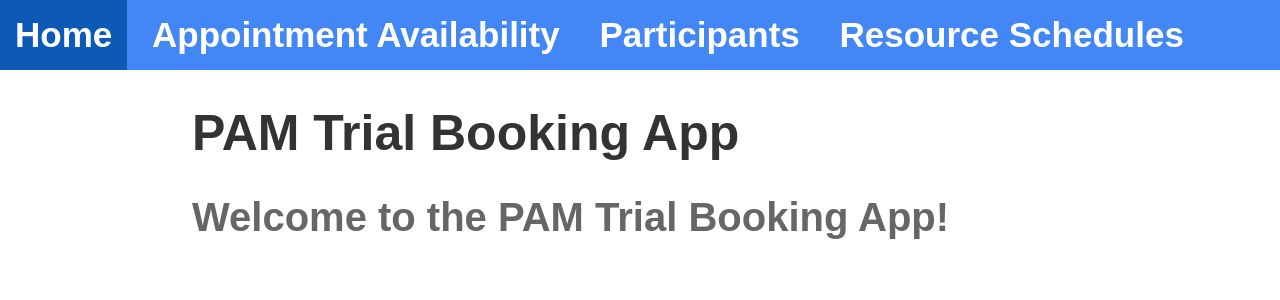
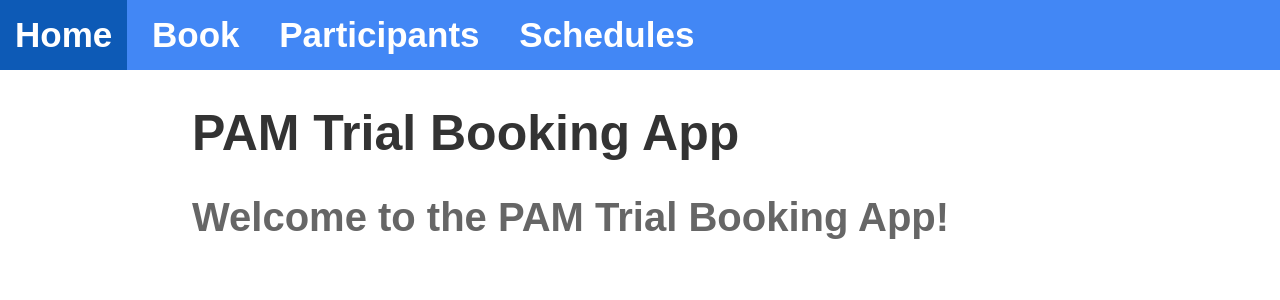
Before and after one commit to serpent909/trialBookingApp, a Node project: template views/home.handlebars in a window 1280 px wide. Shown: the top 300 px of the page. Run offline with Node 20 templates, Linux system fonts and the light colour scheme; the template is opened without the code that fills it, so the values that code supplies are empty; some libraries are stand-ins or nearby versions.

Commit message:
css changes

```diff
--- a/public/css/table.css
+++ b/public/css/table.css
@@ -151,3 +151,7 @@ td:last-child {
   margin: auto;
   transform: scale(1.5); /* Adjust the scale value as needed for desired size */
 }
+
+.not-clickable {
+  cursor: default;
+}
--- a/views/layouts/main.handlebars
+++ b/views/layouts/main.handlebars
@@ -8,21 +8,18 @@
     <link rel="stylesheet" href="/css/card.css">
 </head>
 
-
-
 <nav class="nav-bar">
   <div class="nav-content">
     <ul>
         <li><a href="/">Home</a></li>
-        <li><a href="/appointmentAvailability">Appointment Availability</a></li>
+        <li><a href="/appointmentAvailability">Book</a></li>
         <li><a href="/participants">Participants</a></li>
-        <li><a href="/schedules">Resource Schedules</a></li>
+        <li><a href="/schedules">Schedules</a></li>
     </ul>
   </div>
 </nav>
 
     <div class="main-container">
-
     {{{body}}}
     </div>
 
```
Also changed, not shown: views/participants.handlebars (+7 -2 lines).
